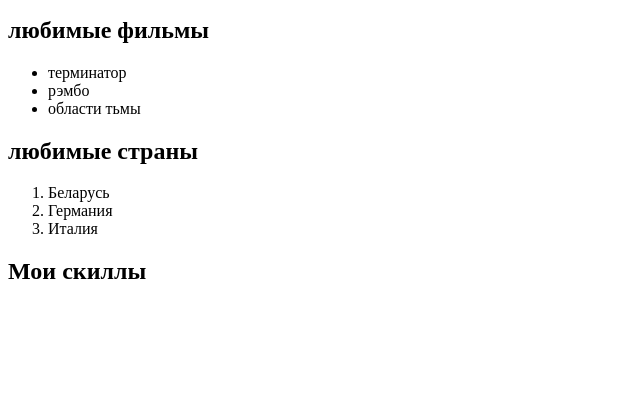
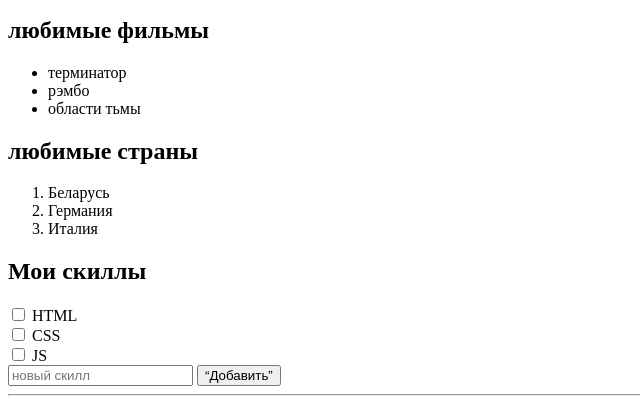
Before and after one commit to dark19840307/hw1-section-main-pre, a plain HTML site: page index.html in a window 1280 px wide. Shown: the part 453-865 px from the top of the page, without its empty margins (0-640 px from the left). Before the commit the page ends 800 px from the top, so only its background shows below. Drawn offline with Linux system fonts and the light colour scheme.

Commit message:
completed task 7

```diff
--- a/index.html
+++ b/index.html
@@ -52,15 +52,26 @@
         </div>
         <div data-cy="hw1-skills-box-pre">
             <h2>Мои скиллы</h2>
-            <!-- 4) Здесь создай несколько чекбоксов с подписью (не меньше 3-х).
-                - В подписи укажи названия любых тем по верстке (все, что знаешь или слышал).
-                - Каждый чекбокс должен быть связан со своей подписью. Для этого чекбокс должен находиться в элементе для подписи
-                - Отметь "галочкой" (с помощью специального атрибута) темы, которые ты уже знаешь. -->
+            <form>
+                <input name="html" type="checkbox">
+                <label for="html">HTML</label>
+            </form>
+            <form>
+                <input id="css" type="checkbox">
+                <label for="css">CSS</label>
+            </form>
+            <form>
+                <input name="js" type="checkbox">
+                <label for="js">JS</label>
+            </form>
+
         </div>
-        <!-- 5) Создай здесь однострочное поле для ввода текста с подсказкой "Новый скилл", которая исчезает, когда начинаешь что-то печатать (для подсказки есть специальный атрибут) -->
-        <!-- 6) Создай здесь кнопку “Добавить” -->
-        <!-- 7) Добавь горизонтальную линию (для этого есть специальный тег) -->
 
+        <input name="новый скилл" placeholder="новый скилл">
+        <button>
+            <span>“Добавить”</span>
+        </button>
+        <hr>
         <table data-cy="hw-about-table-pre">
             <!-- 8) В таблице сделай 5 строк и 3 столбца.
                         - В первой строке ячейки заголовков, в остальных обычные ячейки
```
